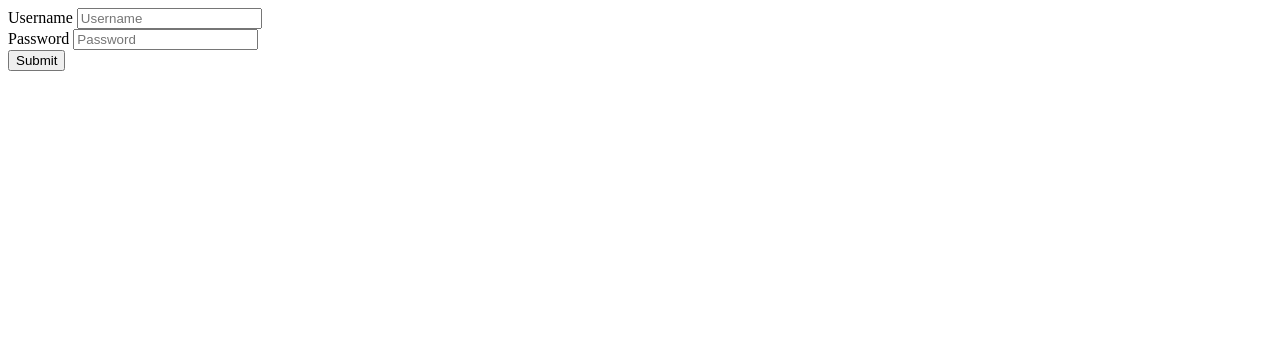
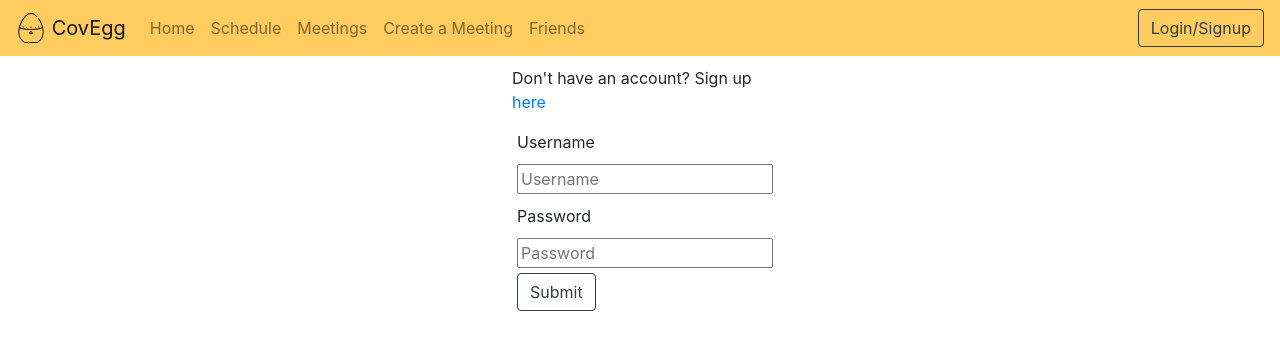
Before and after one commit to ngmhprogramming/covegg, a Flask app: page /login in a window 1280 px wide. Shown: the top 350 px of the page. Run offline with Flask 2, Linux system fonts and the light colour scheme; parts of the project's set-up code (start-up, migrations or seed data) failed here and were passed over; some libraries are stand-ins or nearby versions.

Commit message:
styled login and signup

```diff
--- a/database.py
+++ b/database.py
@@ -92,7 +92,7 @@ def login(username, password):
         pw = cursorObj.fetchall()[0][0]
         con.close()
         return 1 if password == pw else 0
-    except Error as e:
+    except Exception as e:
         print(e)
         return 0
 
--- a/static/style.css
+++ b/static/style.css
@@ -13,6 +13,26 @@
   border-radius: 0.3rem;
   min-height: 60vh;
   padding: 1.2rem;
+}
+
+.main {
+  margin: 10px;
+  padding: 10px;
+}
+
+#login,
+#signup {
+  width: 20%;
+  margin-top: 10px;
+  margin-left: auto;
+  margin-right: auto;
+}
+
+#login form p,
+#login form input,
+#signup form p,
+#signup form input {
+  margin: 5px;
 }
 
 .whatever{
--- a/templates/login.html
+++ b/templates/login.html
@@ -1,12 +1,15 @@
 <!DOCTYPE html>
 <html>
-  {% include 'notifs.html' %}
-  <body>
-	<div class="main">
+	{% include 'head.html' %}
+	<body>
+	{% include 'navbar.html' %}
+  	{% include 'notifs.html' %}
+	<div id="login">
+		<p>Don't have an account? Sign up <a href="/signup">here</a></p>
 		<form action="/login" method="POST">
-			Username <input type="text" name="username" placeholder="Username" required><br>
-			Password <input type="password" name="password" placeholder="Password" required><br>
-			<input type="submit">
+			<p>Username</p><input type="text" name="username" placeholder="Username" required><br>
+			<p>Password</p><input type="password" name="password" placeholder="Password" required><br>
+			<input type="submit" class="btn btn-outline-dark my-2 my-sm-0">
 		</form>
 	</div>
   </body>
```
Also changed, not shown: templates/signup.html (+5 -2 lines), mydatabase.db.
